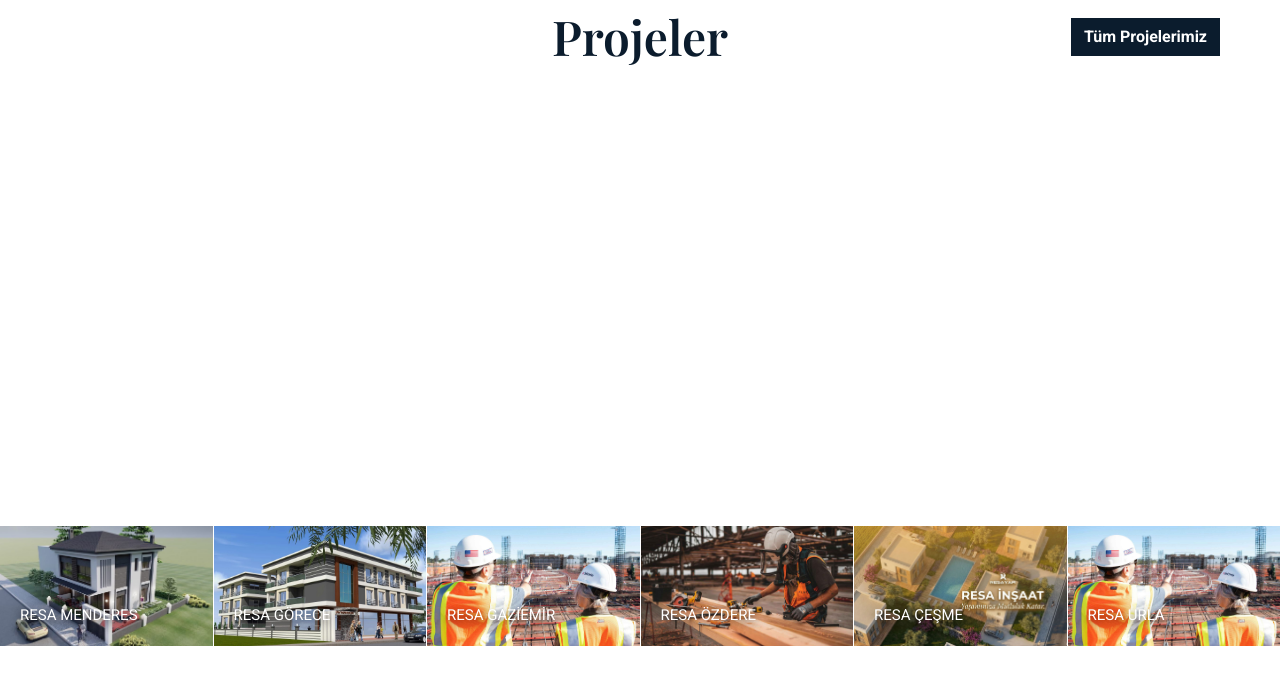
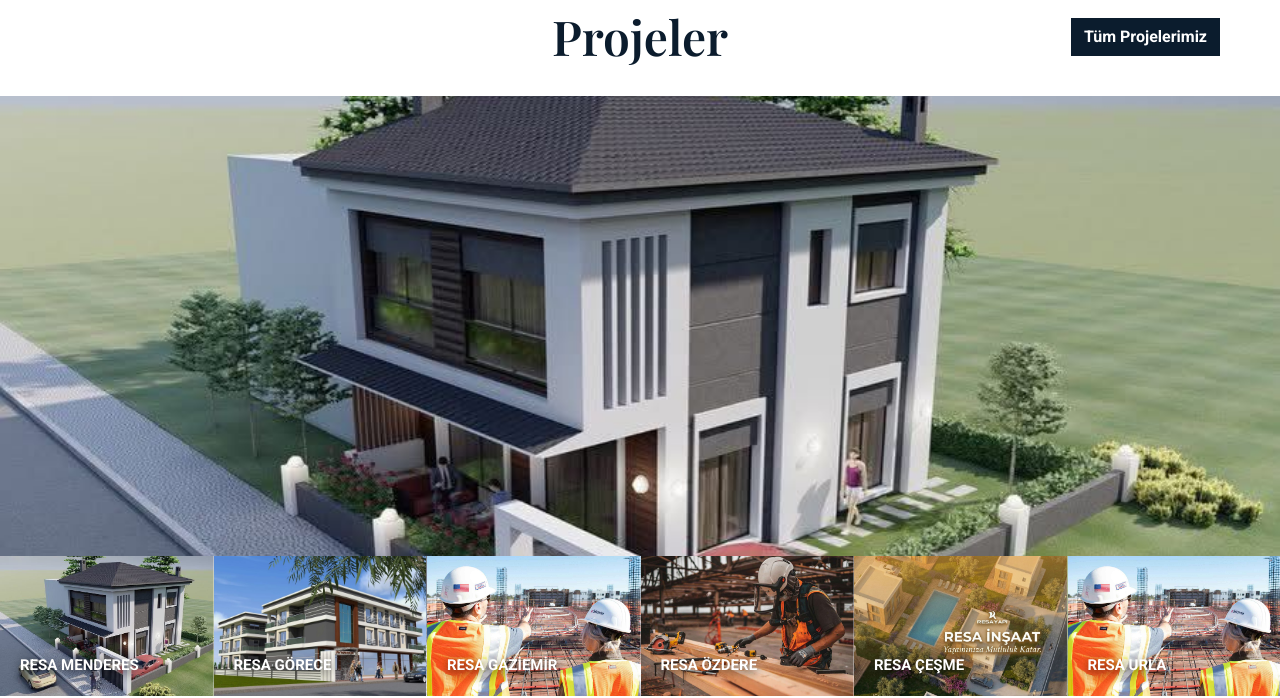
Before and after one commit to busracck/resa-insaat, a plain HTML site: page index.html in a window 1280 px wide. Shown: the part 802-1500 px from the top of the page. Drawn offline with nearby package versions, Linux system fonts and the light colour scheme; a web font is replaced by a local one.

Commit message:
project image cover fix

```diff
--- a/css/style.css
+++ b/css/style.css
@@ -1946,3 +1946,42 @@
 .resa-project-item:hover{
     height: 160px;
 }
+
+.resa-project-images{
+    height: 600px;
+
+    display: flex;
+    align-items: flex-end;
+
+    background-image: url('../img/Menderes.jpg');
+    background-size: cover;
+    background-position: center;
+    background-repeat: no-repeat;
+
+    transition: 0.5s ease;
+}
+
+.resa-project-item{
+    flex: 1;
+    height: 140px;
+
+    background-size: cover;
+    background-position: center;
+    background-repeat: no-repeat;
+
+    display: flex;
+    align-items: flex-end;
+
+    padding: 20px;
+
+    color: white;
+    font-weight: 600;
+
+    cursor: pointer;
+
+    transition: 0.4s ease;
+}
+
+.resa-project-item:hover{
+    height: 180px;
+}
--- a/index.html
+++ b/index.html
@@ -154,15 +154,18 @@
 
                 <!-- PROJELER -->
 <section class="resa-project-strip">
-            <div class="container-fluid px-0">
 
     <!-- BAŞLIK -->
     <div class="resa-project-header">
 
         <h2>Projeler</h2>
-                <a href="projeler.html" class="btn btn-dark">Tüm Projelerimiz</a>
+        <a href="projeler.html" class="btn btn-dark">
+            Tüm Projelerimiz
+        </a>
+
     </div>
 
+                <!-- PROJE ALANI -->
                 <div class="resa-project-images" id="resaProjectStrip">
 
                     <div class="resa-project-item"
@@ -183,27 +186,32 @@
                         <span>RESA GAZİEMİR</span>
                     </div>
 
-                <div class="resa-project-item" data-slide="2"
-                    style="background-image:url('../img/carousel-2.jpg')">
+                    <div class="resa-project-item"
+                        data-bg="img/carousel-2.jpg"
+                        style="background-image:url('img/carousel-2.jpg')">
                         <span>RESA ÖZDERE</span>
                     </div>
 
-                <div class="resa-project-item" data-slide="1"
-                    style="background-image:url('../img/carousel-1.jpg')">
+                    <div class="resa-project-item"
+                        data-bg="img/carousel-1.jpg"
+                        style="background-image:url('img/carousel-1.jpg')">
                         <span>RESA ÇEŞME</span>
                     </div>
 
-                <div class="resa-project-item" data-slide="3"
-                style="background-image:url('../img/carousel-3.jpg')">
+                    <div class="resa-project-item"
+                        data-bg="img/carousel-3.jpg"
+                        style="background-image:url('img/carousel-3.jpg')">
                         <span>RESA URLA</span>
                     </div>
 
                 </div>
 
-                </div>
-            </div>
+
 
             </section>
+
+
+
 
 
             <section class="resa-about">
```
Lines whose indentation alone changed are shown as unchanged.
